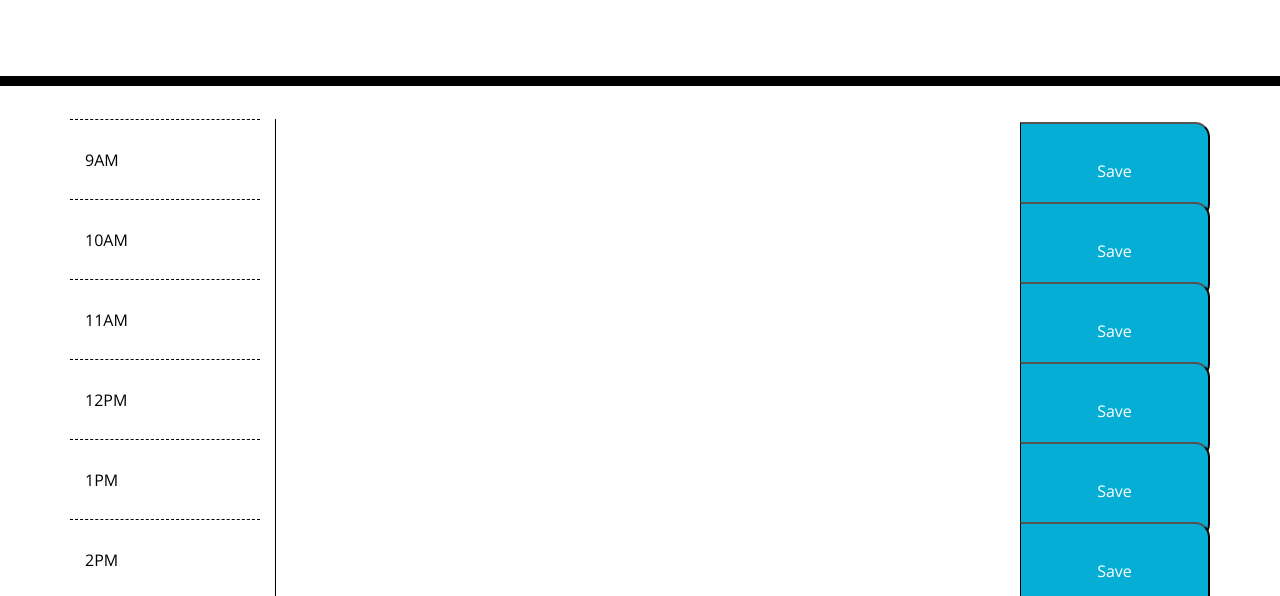
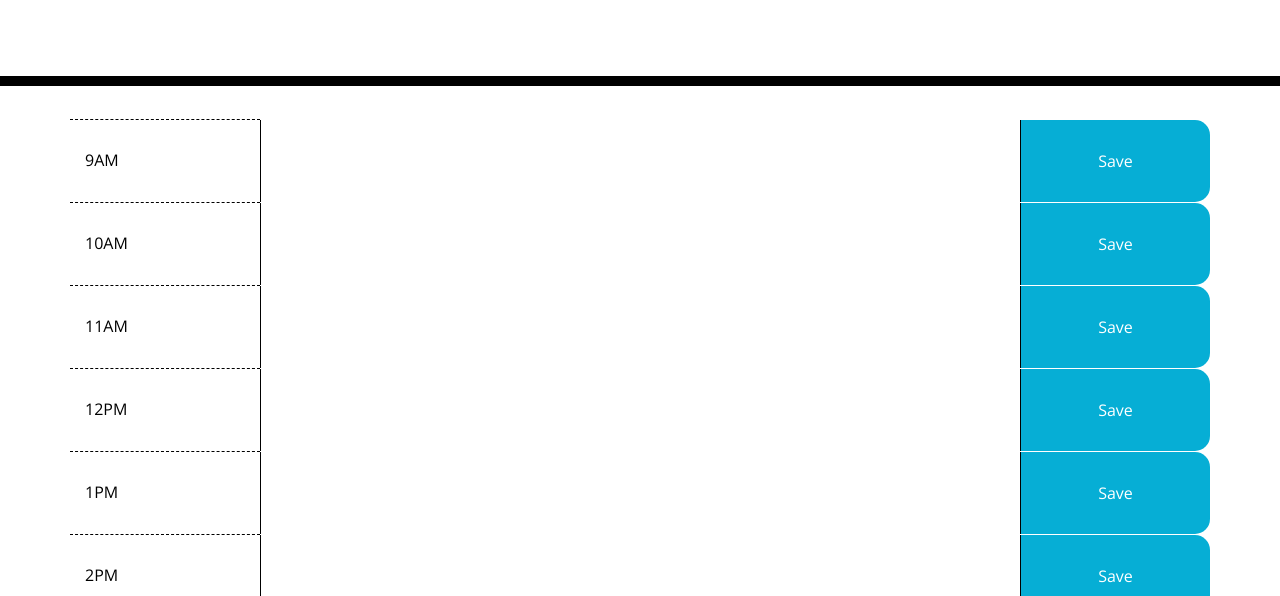
Before and after one commit to jcnolan9/workDayPlanner, a plain HTML site: page index.html in a window 1280 px wide. Shown: the part 182-778 px from the top of the page. Drawn offline with nearby package versions, Linux system fonts and the light colour scheme.

Commit message:
removing and adding borders to elements get proper styling

```diff
--- a/assets/css/style.css
+++ b/assets/css/style.css
@@ -2,6 +2,11 @@ body {
   font-family: 'Open Sans', sans-serif;
   font-size: 16px;
   line-height: 1;
+}
+
+.col-8 {
+  padding: 0;
+  border-top: 1px solid white;
 }
 
 textarea {
@@ -12,16 +17,11 @@ textarea {
   border-left: 1px solid black;
   padding: 10px;
   width: 100%;
-  height: 100%;
-  padding: 0;
+  height: 95%;
   position: relative;
   top: -33%;
   padding-left: 5px;
   padding-top: 5px;
-}
-
-.textarea {
-  padding: 0;
 }
 
 .jumbotron {
@@ -45,6 +45,7 @@ textarea {
   white-space: pre-wrap;
   height: 80px;
   border-top: 1px solid white;
+  margin-bottom: 3px;
 }
 
 .hour {
@@ -69,23 +70,25 @@ textarea {
 }
 
 .saveBtn {
+  border: none;
   border-left: 1px solid black;
   border-top-right-radius: 15px;
   border-bottom-right-radius: 15px;
   background-color: #06aed5;
   color: white;
   width: 100%;
-  height: 100%;
+  height: 84%;
   position: relative;
-  top: -30%;
+  top: -32%;
+
 }
 
-.saveBtn i:hover {
+.saveBtn:hover {
   font-size: 20px;
   transition: all 0.3s ease-in-out;
+  background-color: #076d85
 }
 
 .btn-col {
   padding: 0;
-
 }
```
